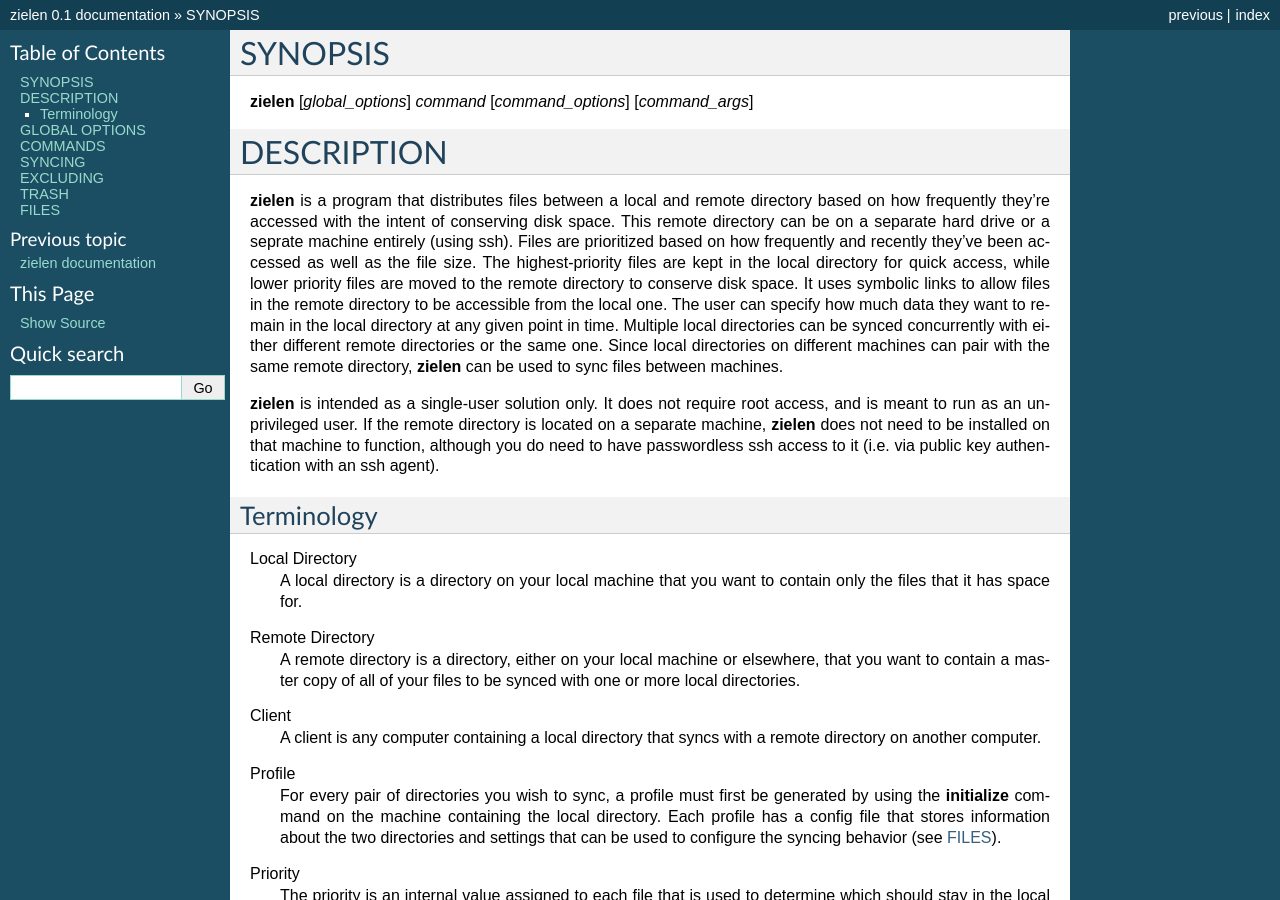
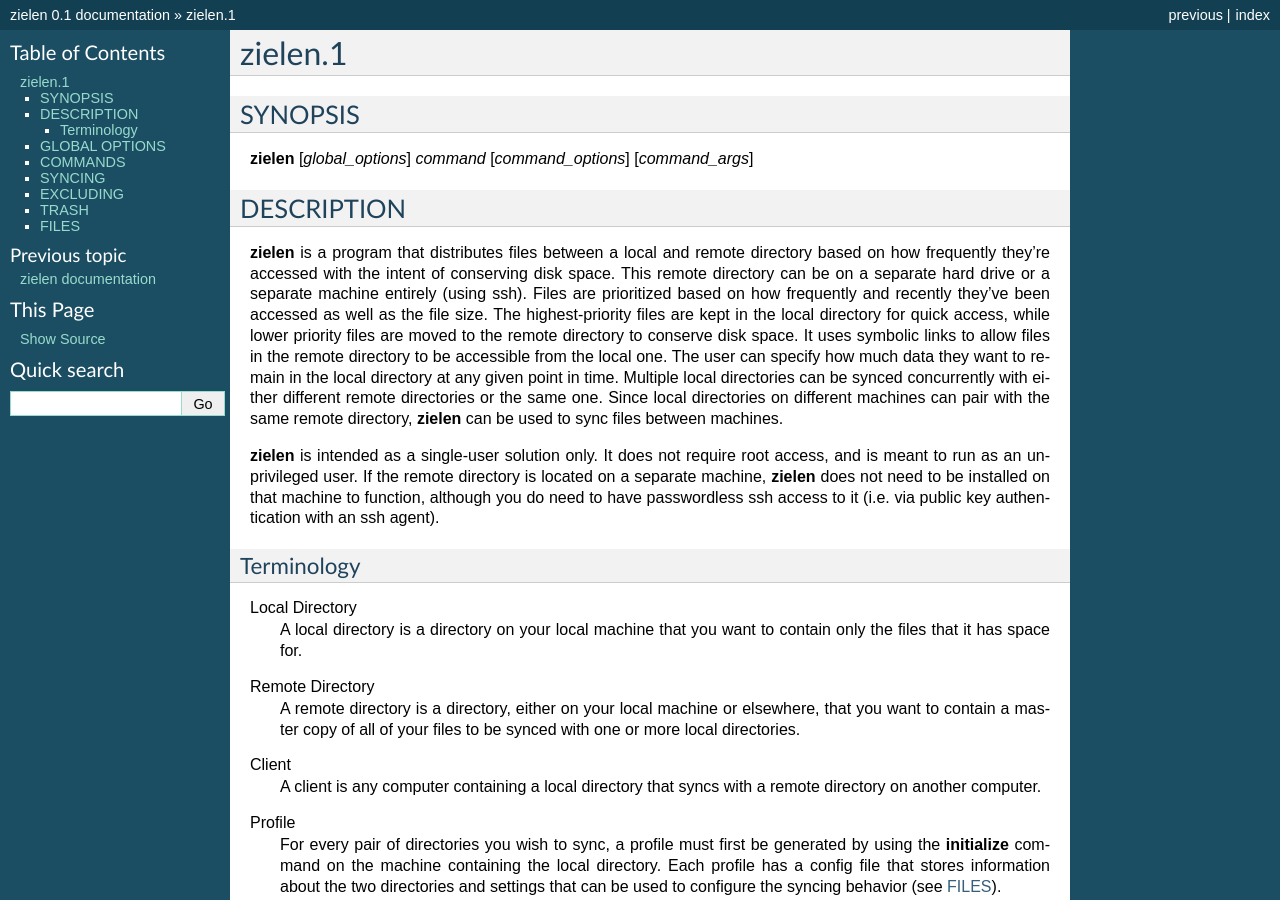
Before and after one commit to lostatc/retain-sync, a Sphinx documentation site: the page built from docs/zielen.1.rst, in a window 1280 px wide and 900 px high. Built offline with Sphinx 7.4.7, drawn with Linux system fonts in a browser that asks for light colours; some of the changed text lies outside the part shown.

Commit message:
Fix typos in documentation
This commit also fixes an issue that would prevent the section titles
from being included in the Sphinx-generated man page.

```diff
--- a/docs/conf.py
+++ b/docs/conf.py
@@ -138,7 +138,7 @@ latex_documents = [
 # (source start file, name, description, authors, manual section).
 man_pages = [
     (
-        master_doc,
+        "zielen.1",
         'zielen',
         'distribute files based on how frequently they are accessed',
         [author],
--- a/docs/zielen.1.rst
+++ b/docs/zielen.1.rst
@@ -1,3 +1,6 @@
+========
+zielen.1
+========
 SYNOPSIS
 ========
 **zielen** [*global_options*] *command* [*command_options*] [*command_args*]
@@ -7,7 +10,7 @@ DESCRIPTION
 **zielen** is a program that distributes files between a local and remote
 directory based on how frequently they're accessed with the intent of
 conserving disk space. This remote directory can be on a separate hard drive or
-a seprate machine entirely (using ssh). Files are prioritized based on how
+a separate machine entirely (using ssh). Files are prioritized based on how
 frequently and recently they've been accessed as well as the file size. The
 highest-priority files are kept in the local directory for quick access, while
 lower priority files are moved to the remote directory to conserve disk space.
```
Also changed, not shown: other parts of docs/zielen.1.rst (+4 -4 lines).
